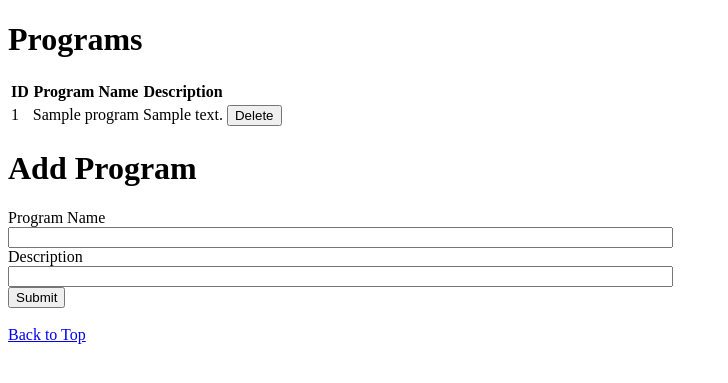
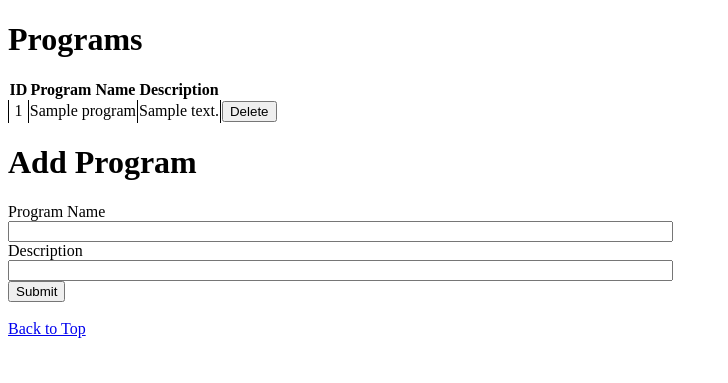
Before and after one commit to sgtaylor16/riskregister, a Flask app: page /addprograms/ in a window 1280 px wide. Shown: the top 383 px of the page, without its empty margins (0-728 px from the left). Run offline with Flask 3, Linux system fonts and the light colour scheme; tables that the repository leaves empty hold one stand-in row (values such as "Sample post").

Commit message:
cleaned up program table

```diff
--- a/templates/addprogram.html
+++ b/templates/addprogram.html
@@ -4,6 +4,16 @@
     <meta charset="UTF-8">
     <meta name="viewport" content="width=device-width, initial-scale=1.0">
     <title>Programs</title>
+    <style>
+        table {
+            border-collapse: collapse
+        }
+        td { border-left-color: black;
+            border-left-style: solid;
+            border-left-width: 1px;
+            text-align: center;
+            }
+    </style>
 </head>
 <body>
     <h1>Programs</h1>
```
